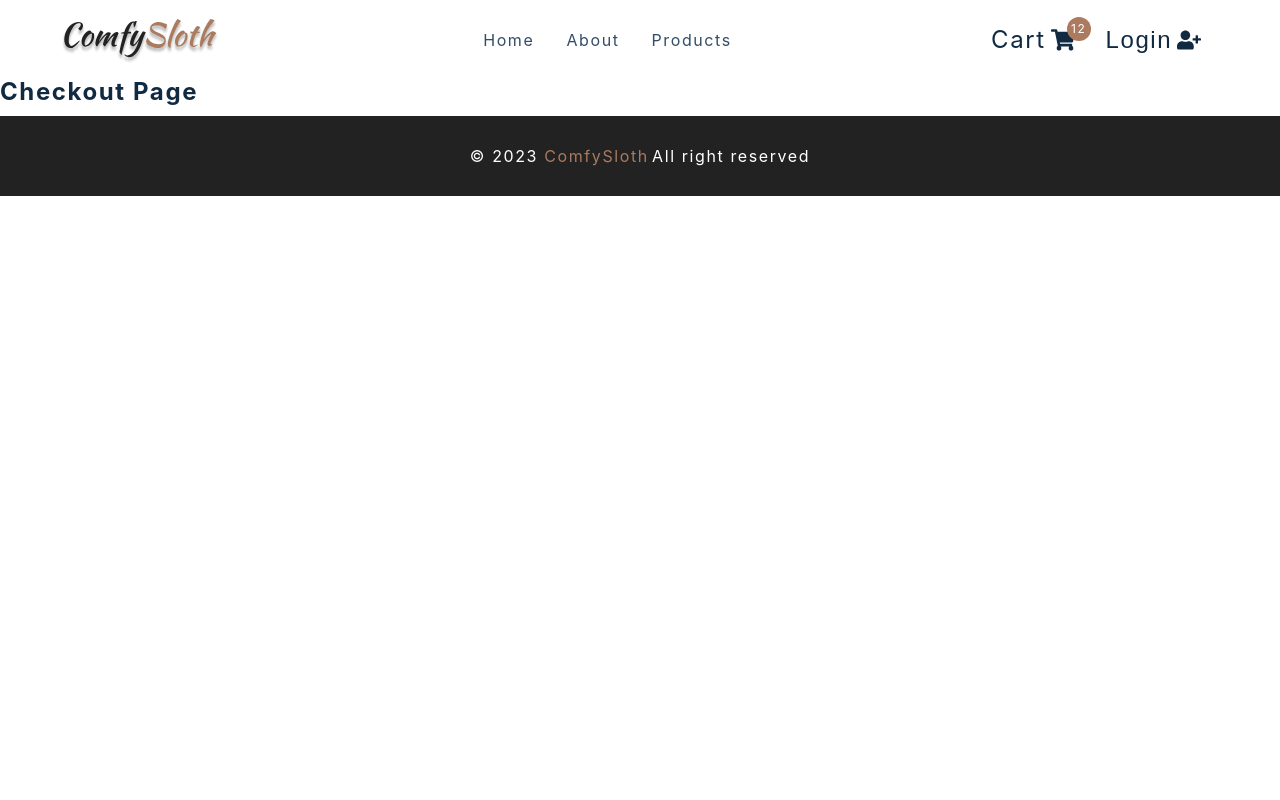
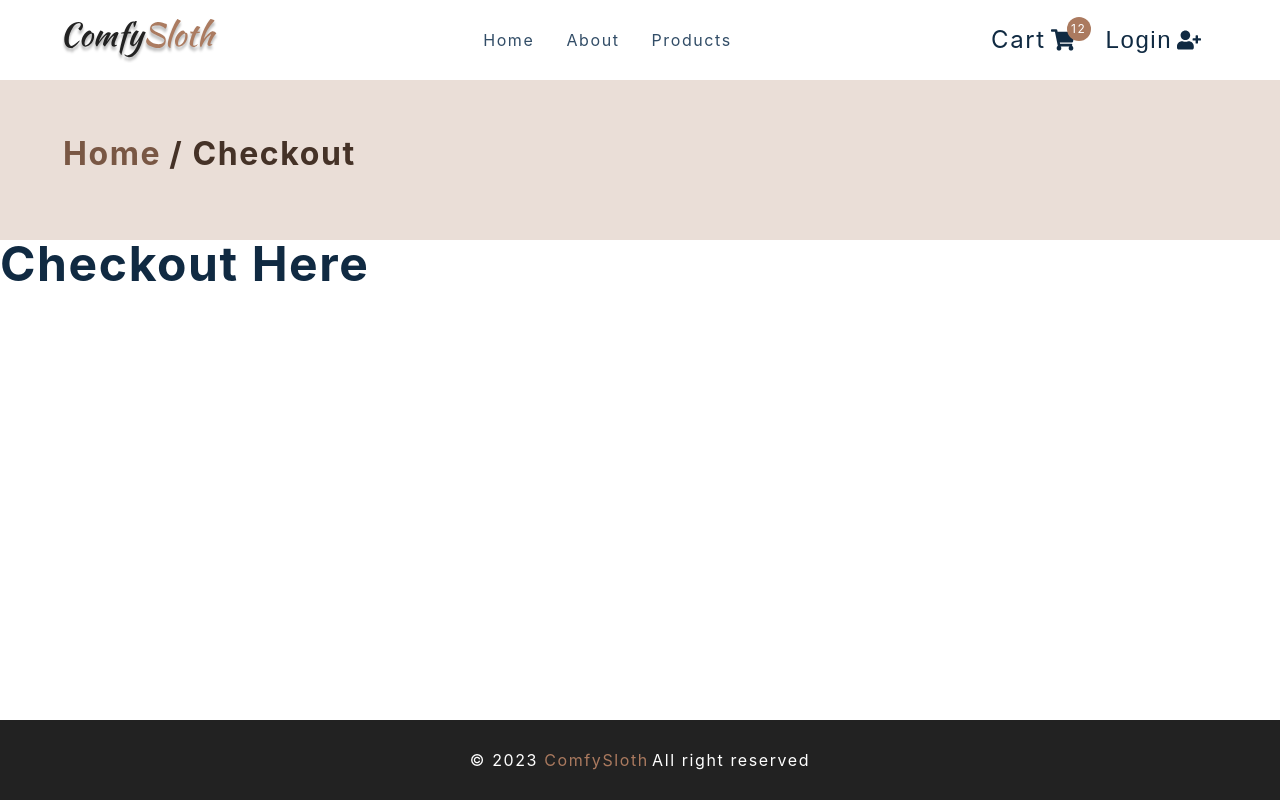
Before and after one commit to OkanAcioglu/comfy-sloth, a React (Create React App) app: page /checkout in a window 1280 px wide. Built offline with nearby package versions, Linux system fonts and the light colour scheme; the HTML template or start-up script is replaced by a standard one.

Commit message:
about-and-ckeckout-page

```diff
--- a/src/components/PageHero.js
+++ b/src/components/PageHero.js
@@ -1,8 +1,16 @@
 import React from 'react'
 import styled from 'styled-components'
 import { Link } from 'react-router-dom'
-const PageHero = () => {
-  return <h4>page hero</h4>
+const PageHero = ({ title }) => {
+  return (
+    <Wrapper>
+      <div className='section-center'>
+        <h3>
+          <Link to='/'>Home</Link>/ {title}
+        </h3>
+      </div>
+    </Wrapper>
+  )
 }
 
 const Wrapper = styled.section`
--- a/src/pages/AboutPage.js
+++ b/src/pages/AboutPage.js
@@ -4,7 +4,26 @@
 import aboutImg from '../assets/hero-bcg.jpeg'
 
 const AboutPage = () => {
-  return <h4>about page</h4>
+  return (
+    <main>
+      <PageHero title='about' />
+      <Wrapper className='page section section-center'>
+        <img src={aboutImg} alt='nice desk' />
+        <article>
+          <div className='title'>
+            <h2>our story</h2>
+            <div className='underline'></div>
+          </div>
+          <p>
+            Lorem ipsum dolor sit amet, consectetur adipisicing elit. Voluptas
+            numquam culpa commodi fugiat hic totam praesentium sequi nobis, modi
+            tenetur eos beatae repellat, excepturi unde, autem pariatur facere
+            neque eligendi.
+          </p>
+        </article>
+      </Wrapper>
+    </main>
+  )
 }
 
 const Wrapper = styled.section`
--- a/src/pages/CheckoutPage.js
+++ b/src/pages/CheckoutPage.js
@@ -6,7 +6,14 @@
 import { Link } from 'react-router-dom'
 
 const CheckoutPage = () => {
-  return <h4>checkout page</h4>
+  return (
+    <main>
+      <PageHero title='checkout' />
+      <Wrapper className='page'>
+        <h1>checkout here</h1>
+      </Wrapper>
+    </main>
+  )
 }
 const Wrapper = styled.div``
 export default CheckoutPage
```
